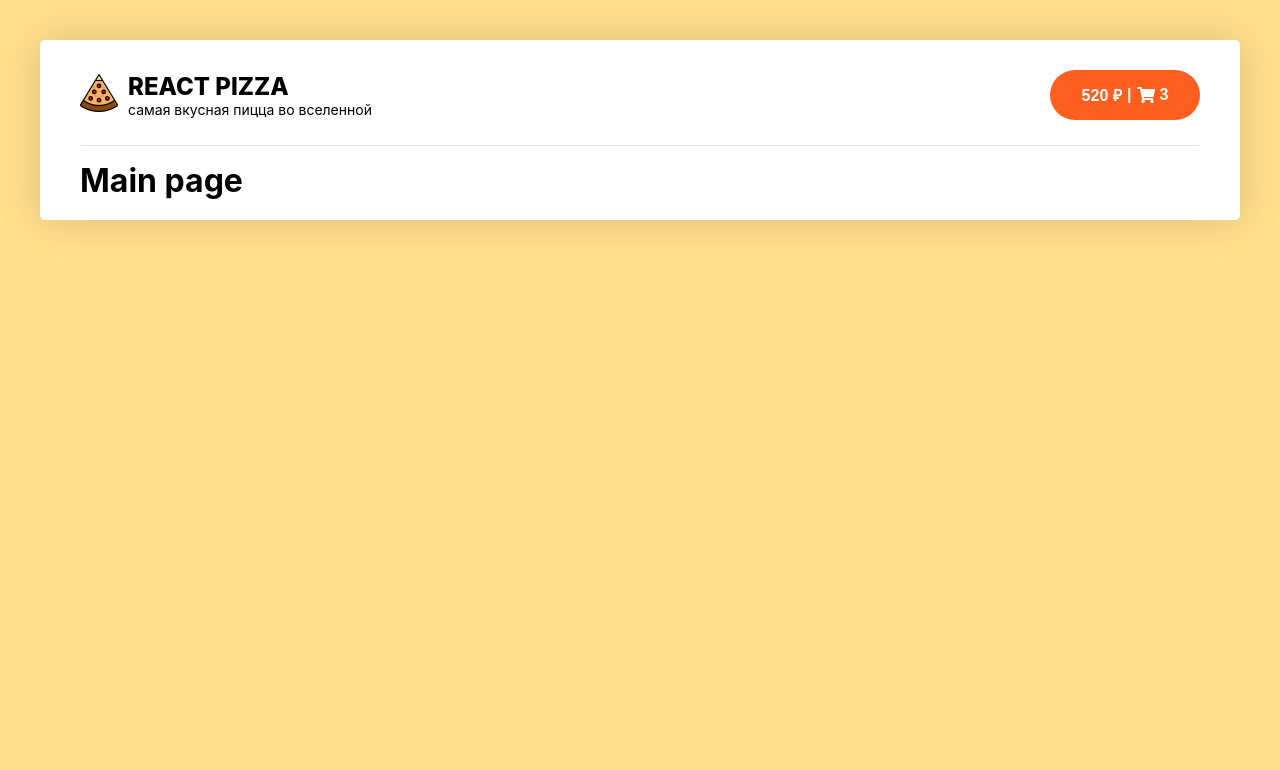
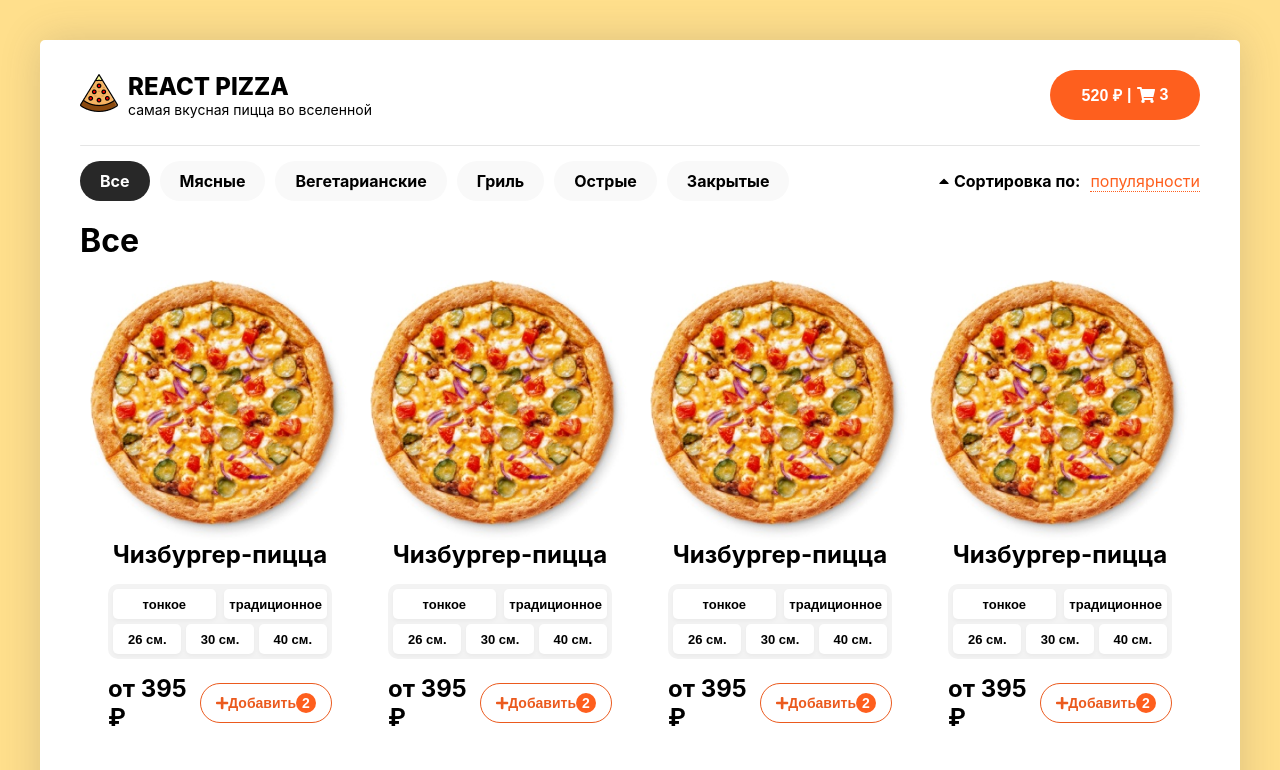
Before and after one commit to bogdanaks/react-pizza, a React (Create React App) app in the folder client/: page / in a window 1280 px wide. Shown: the top 770 px of the page. Built offline with nearby package versions, Linux system fonts and the light colour scheme.

Commit message:
Base Main

```diff
--- a/client/src/pages/Main/Main.tsx
+++ b/client/src/pages/Main/Main.tsx
@@ -1,9 +1,53 @@
 import React from 'react'
+import { FontAwesomeIcon } from '@fortawesome/react-fontawesome'
+import { faPlus } from '@fortawesome/free-solid-svg-icons'
 
-export const Main = () => {
+import styles from './styles.module.scss'
+import pizzaImg from '../../assets/pizza1.png'
+
+import { Categories } from '../../components/Categories/Categories'
+import { Filters } from '../../components/Filters/Filters'
+
+export const Main: React.FC = () => {
+    const pizzasArr = Array(5).fill(1)
     return (
-        <div>
-            <h1>Main page</h1>
+        <div className={styles.wrapper}>
+            <div className={styles.settings}>
+                <Categories />
+                <Filters />
+            </div>
+            <div className={styles.pizzas}>
+                <h1>Все</h1>
+                <div className={styles.pizzasList}>
+                    <ul>
+                        {pizzasArr.map(() => (
+                            <li>
+                                <img src={pizzaImg} alt="Pizza" />
+                                <h2>Чизбургер-пицца</h2>
+                                <div className={styles.settingsPizza}>
+                                    <div className={styles.dough}>
+                                        <button>тонкое</button>
+                                        <button>традиционное</button>
+                                    </div>
+                                    <div className={styles.size}>
+                                        <button>26 см.</button>
+                                        <button>30 см.</button>
+                                        <button>40 см.</button>
+                                    </div>
+                                </div>
+                                <div className={styles.price}>
+                                    <h2>от 395 ₽</h2>
+                                    <button>
+                                        <FontAwesomeIcon icon={faPlus} />
+                                        Добавить
+                                        <span>2</span>
+                                    </button>
+                                </div>
+                            </li>
+                        ))}
+                    </ul>
+                </div>
+            </div>
         </div>
     )
 }
--- /dev/null
+++ b/client/src/pages/Main/styles.module.scss
@@ -0,0 +1,117 @@
+.wrapper {
+    width: 100%;
+    .settings {
+        display: flex;
+        flex-direction: row;
+    }
+    .pizzas {
+        h1 {
+            margin: 20px 0;
+        }
+        .pizzasList {
+            ul {
+                display: flex;
+                flex-direction: row;
+                flex-wrap: wrap;
+                li {
+                    list-style: none;
+                    display: flex;
+                    flex-direction: column;
+                    flex: 0 1 25%;
+                    align-items: center;
+                    margin-bottom: 40px;
+                    h2 {
+                        margin-bottom: 15px;
+                    }
+                    .pizzaImg {
+                        max-width: 100%;
+                        height: auto;
+                    }
+                    .settingsPizza {
+                        width: 80%;
+                        background-color: #f3f3f3;
+                        border-radius: 10px;
+                        padding: 5px;
+                        .dough {
+                            display: flex;
+                            flex-direction: row;
+                            align-items: center;
+                            justify-content: space-between;
+                            margin-bottom: 5px;
+                            button {
+                                background: #ffffff;
+                                box-shadow: 0px 2px 4px rgba(0, 0, 0, 0.04);
+                                border-radius: 5px;
+                                border: none;
+                                width: 48%;
+                                height: 30px;
+                                font-weight: 700;
+                                font-size: 13px;
+                                cursor: pointer;
+                            }
+                        }
+                        .size {
+                            display: flex;
+                            flex-direction: row;
+                            align-items: center;
+                            justify-content: space-between;
+                            button {
+                                background: #ffffff;
+                                box-shadow: 0px 2px 4px rgba(0, 0, 0, 0.04);
+                                border-radius: 5px;
+                                border: none;
+                                width: 32%;
+                                height: 30px;
+                                font-weight: 700;
+                                font-size: 13px;
+                                cursor: pointer;
+                            }
+                        }
+                    }
+                    .price {
+                        display: flex;
+                        flex-direction: row;
+                        align-items: center;
+                        justify-content: space-between;
+                        width: 80%;
+                        margin-top: 15px;
+                        h2 {
+                            margin-bottom: 0;
+                            width: 50%;
+                        }
+                        button {
+                            border: none;
+                            background: #fff;
+                            border: 1px solid #eb5a1e;
+                            border-radius: 30px;
+                            width: 150px;
+                            height: 40px;
+                            color: #eb5a1e;
+                            font-size: 14px;
+                            font-weight: 700;
+                            display: flex;
+                            align-items: center;
+                            justify-content: space-around;
+                            padding: 0 15px;
+                            cursor: pointer;
+                            span {
+                                background-color: #fe5f1e;
+                                width: 20px;
+                                height: 20px;
+                                border-radius: 50%;
+                                color: #fff;
+                                display: flex;
+                                align-items: center;
+                                justify-content: center;
+                            }
+                            &:hover {
+                                background: #fe5f1e;
+                                color: #fff;
+                            }
+                        }
+                    }
+                }
+            }
+        }
+    }
+}
```
